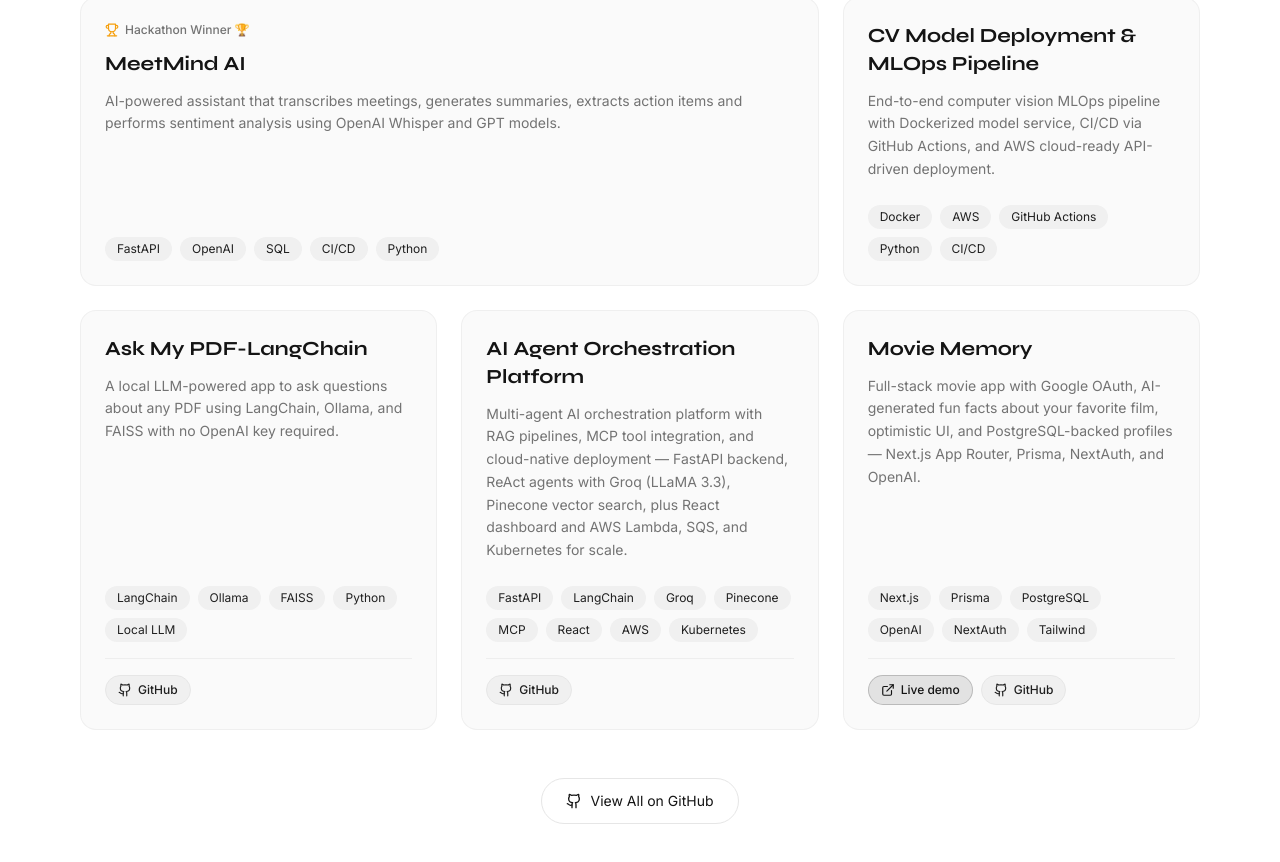
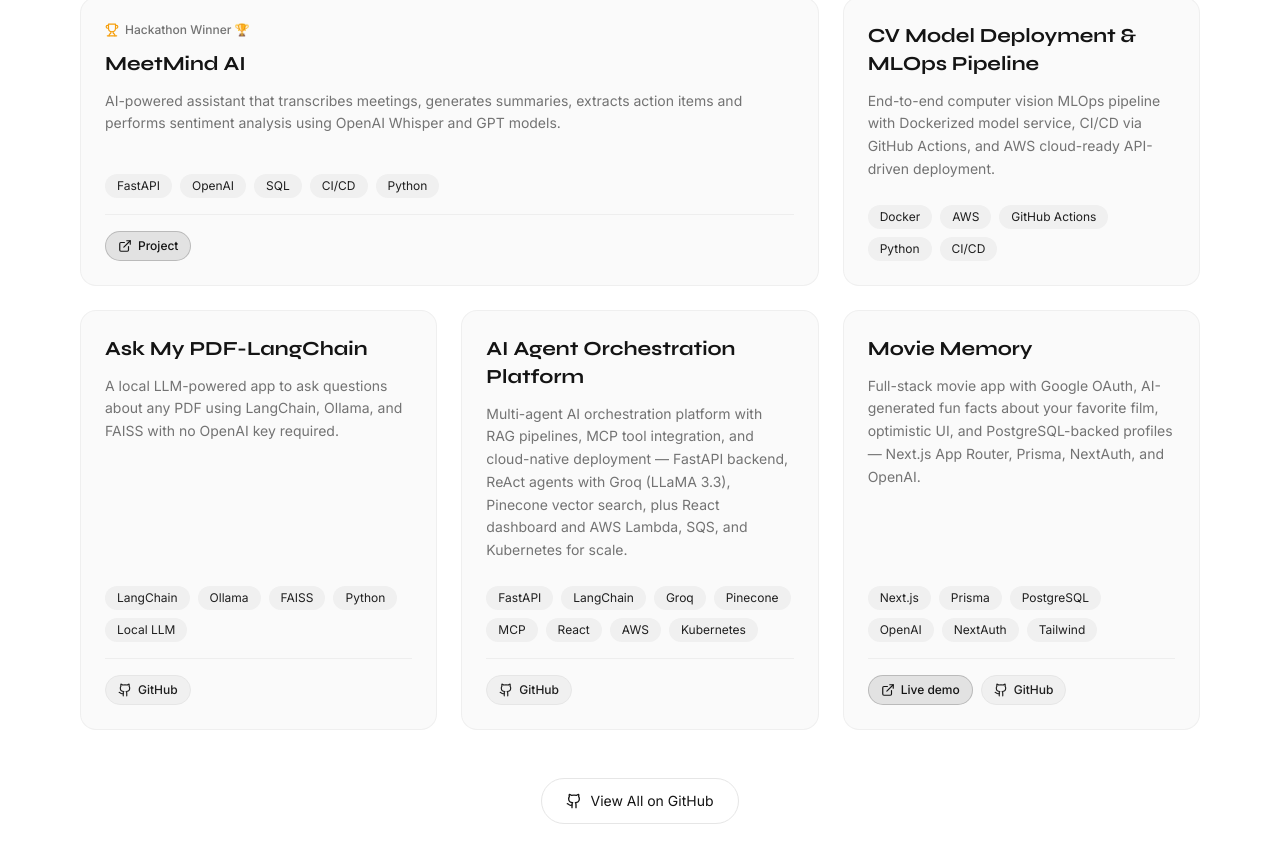
Before and after one commit to JITHENTHIRIYA/personalPortfolio, a React (Vite) app: page / in a window 1280 px wide. Shown: the part 3019-3881 px from the top of the page. Built offline with nearby package versions, Linux system fonts and the light colour scheme; the HTML template or start-up script is replaced by a standard one.

Commit message:
updated project link for meetmind

```diff
--- a/src/components/ProjectsSection.tsx
+++ b/src/components/ProjectsSection.tsx
@@ -8,6 +8,9 @@
   description: string;
   tech: string[];
   highlight: boolean;
+  /** Project write-up, hackathon submission, etc. (shown as primary-style pill) */
+  externalUrl?: string;
+  externalLabel?: string;
   githubUrl?: string;
   demoUrl?: string;
 };
@@ -25,6 +28,8 @@
     description:
       "AI-powered assistant that transcribes meetings, generates summaries, extracts action items and performs sentiment analysis using OpenAI Whisper and GPT models.",
     tech: ["FastAPI", "OpenAI", "SQL", "CI/CD", "Python"],
+    externalUrl: "https://devpost.com/software/meet-mind-ai",
+    externalLabel: "Project",
     highlight: true,
   },
   {
@@ -94,10 +99,22 @@
           className="grid md:grid-cols-2 lg:grid-cols-3 gap-6"
         >
           {projects.map((project) => {
+            const hasExternal = Boolean(project.externalUrl);
             const hasGithub = Boolean(project.githubUrl);
             const hasDemo = Boolean(project.demoUrl);
-            const linkRow = (hasGithub || hasDemo) && (
+            const linkRow = (hasExternal || hasGithub || hasDemo) && (
               <div className="flex flex-wrap gap-2 mt-4 pt-4 border-t border-border/60">
+                {hasExternal && (
+                  <a
+                    href={project.externalUrl}
+                    target="_blank"
+                    rel="noopener noreferrer"
+                    className={demoPillClass}
+                  >
+                    <ExternalLink size={14} aria-hidden />
+                    {project.externalLabel ?? "View project"}
+                  </a>
+                )}
                 {hasDemo && (
                   <a
                     href={project.demoUrl}
```
